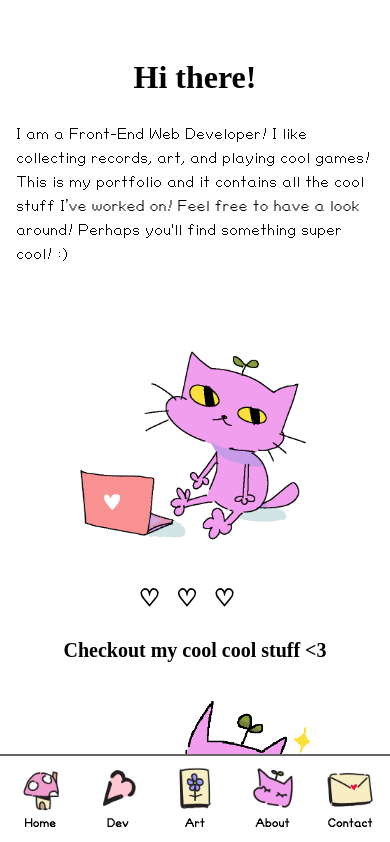
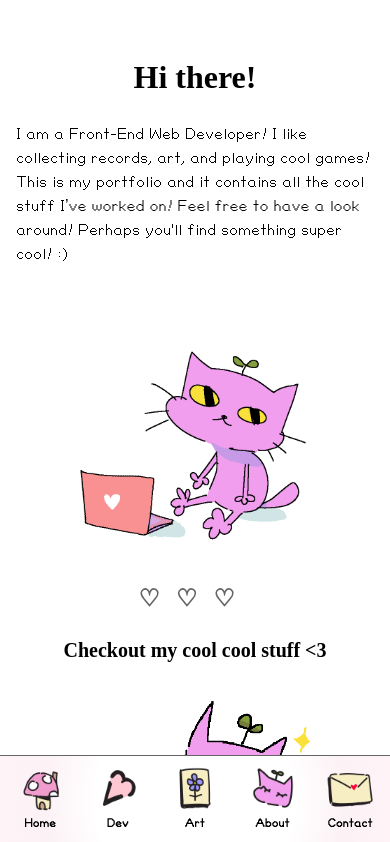
Before and after one commit to erindavid03/portfolio-site, a React (Create React App) app: page / in a window 390 px wide. Shown: the top 842 px of the page. Built offline with nearby package versions, Linux system fonts and the light colour scheme.

Commit message:
add header gradient to mobile nav

```diff
--- a/src/components/Header.js
+++ b/src/components/Header.js
@@ -3,7 +3,7 @@ import { NavLink } from 'react-router-dom';
 
 function Header() {
   return (
-    <header>
+    <header className='desktop-header'>
       <div className="header-wrap">
         <p>place</p>
 
--- a/src/components/MobileNav.js
+++ b/src/components/MobileNav.js
@@ -8,7 +8,7 @@ import HomeIcon from './images/icons/home.png';
 
 function MobileNav() {
   return (
-    <section className='mobile-nav'>
+    <header className='mobile-nav'>
         <nav>
             <ul>
                 <li>
@@ -43,7 +43,7 @@ function MobileNav() {
                 </li>
             </ul>
         </nav>
-    </section>
+    </header>
   )
 }
 
--- a/src/styles/base/_variables.scss
+++ b/src/styles/base/_variables.scss
@@ -10,8 +10,8 @@ $border-colors: #656565;
 $accent-border: #FFC0CB;
 // typography
 $font-color-main: #000000;
-$font-color-nav: $font-color-main;
-$link-hover: #E48B8B;
+$font-color-nav: $border-colors;
+$link-hover: #DA7676;
 $link-color: $font-color-main;
 $nav-hover: #FFF6F6;
 
--- a/src/styles/components/_header.scss
+++ b/src/styles/components/_header.scss
@@ -1,7 +1,7 @@
 @use '../base/variables' as *;
 @use '../base/mixins' as *;
 
-header{
+.desktop-header{
     display: none;
 
     @media(min-width: $desktop){
--- a/src/styles/components/_mobileNav.scss
+++ b/src/styles/components/_mobileNav.scss
@@ -2,13 +2,13 @@
 @use '../base/mixins' as *;
 
 .mobile-nav{
-    border-top: solid 2px $border-colors;
+    border-top: solid 1px $border-colors;
     position: fixed;
     z-index: 3;
     bottom: 0;
     right: 0;
     left: 0;
-    background-color: $main-color;
+    background: $gradient-header;
 
     ul{
         padding: .5rem 1rem;
```
